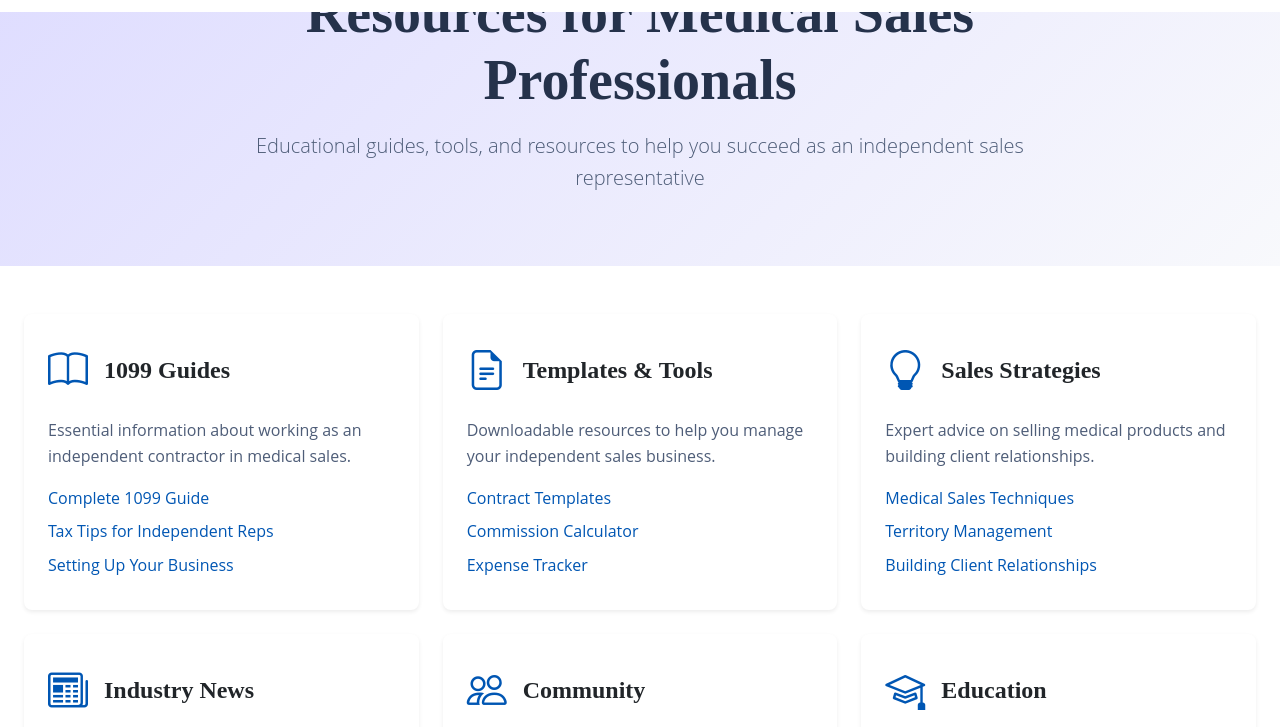
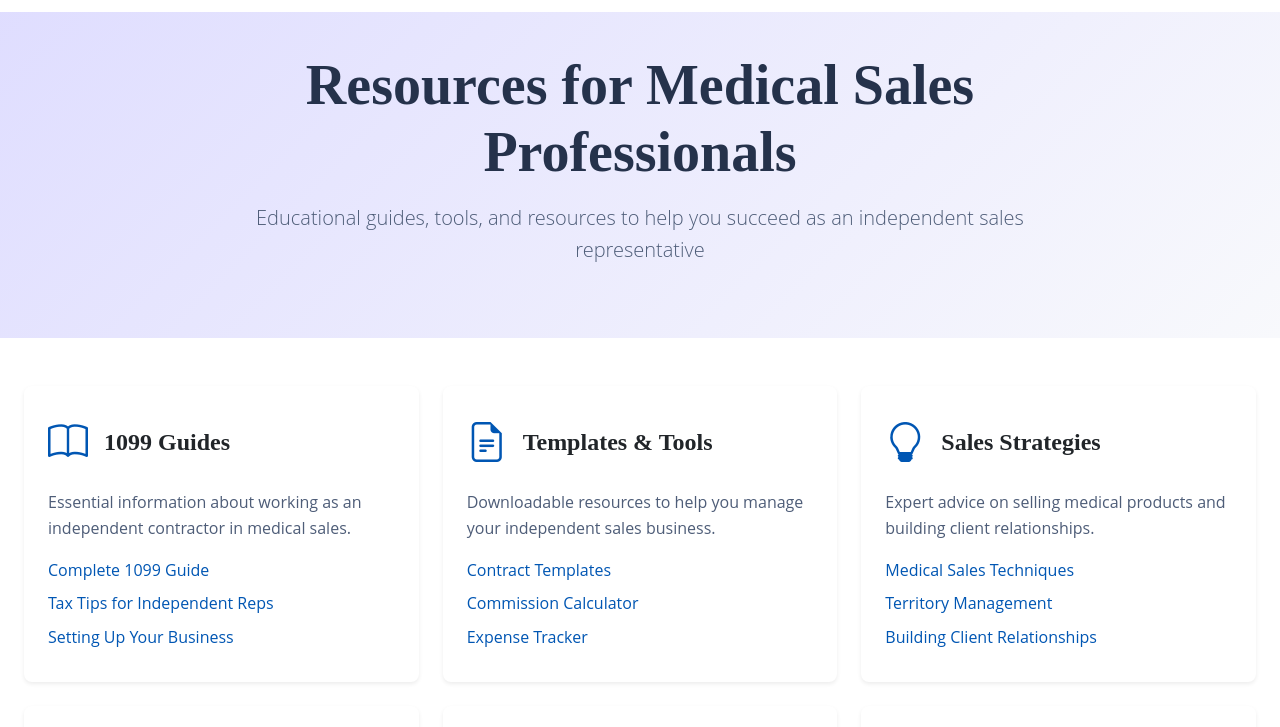
Before and after one commit to jdunn7/1099reps, a plain HTML site: page resources/index.html in a window 1280 px wide. Shown: the part 68-795 px from the top of the page. Drawn offline with nearby package versions, Linux system fonts and the light colour scheme.

Commit message:
Fix header overlap with hero sections in resources and job-search pages

```diff
--- a/css/modern.css
+++ b/css/modern.css
@@ -708,6 +708,11 @@ a:hover {
     box-shadow: 0 0 15px rgba(var(--primary-rgb), 0.6);
 }
 
+/* Header Spacing */
+.header-spacing {
+    padding-top: 120px !important; /* Account for fixed header */
+}
+
 /* Responsive */
 @media (max-width: 1199.98px) {
     .hero-section__title {
--- a/resources/index.html
+++ b/resources/index.html
@@ -63,7 +63,7 @@
     </header>
 
     <!-- Hero Section -->
-    <section class="hero-section py-5 bg-gradient-primary-light" data-animate="fade-in">
+    <section class="hero-section py-5 bg-gradient-primary-light header-spacing" data-animate="fade-in">
         <div class="container">
             <div class="row">
                 <div class="col-lg-8 mx-auto text-center">
```
Also changed, not shown: job-search/index.html (+1 -1 lines).
